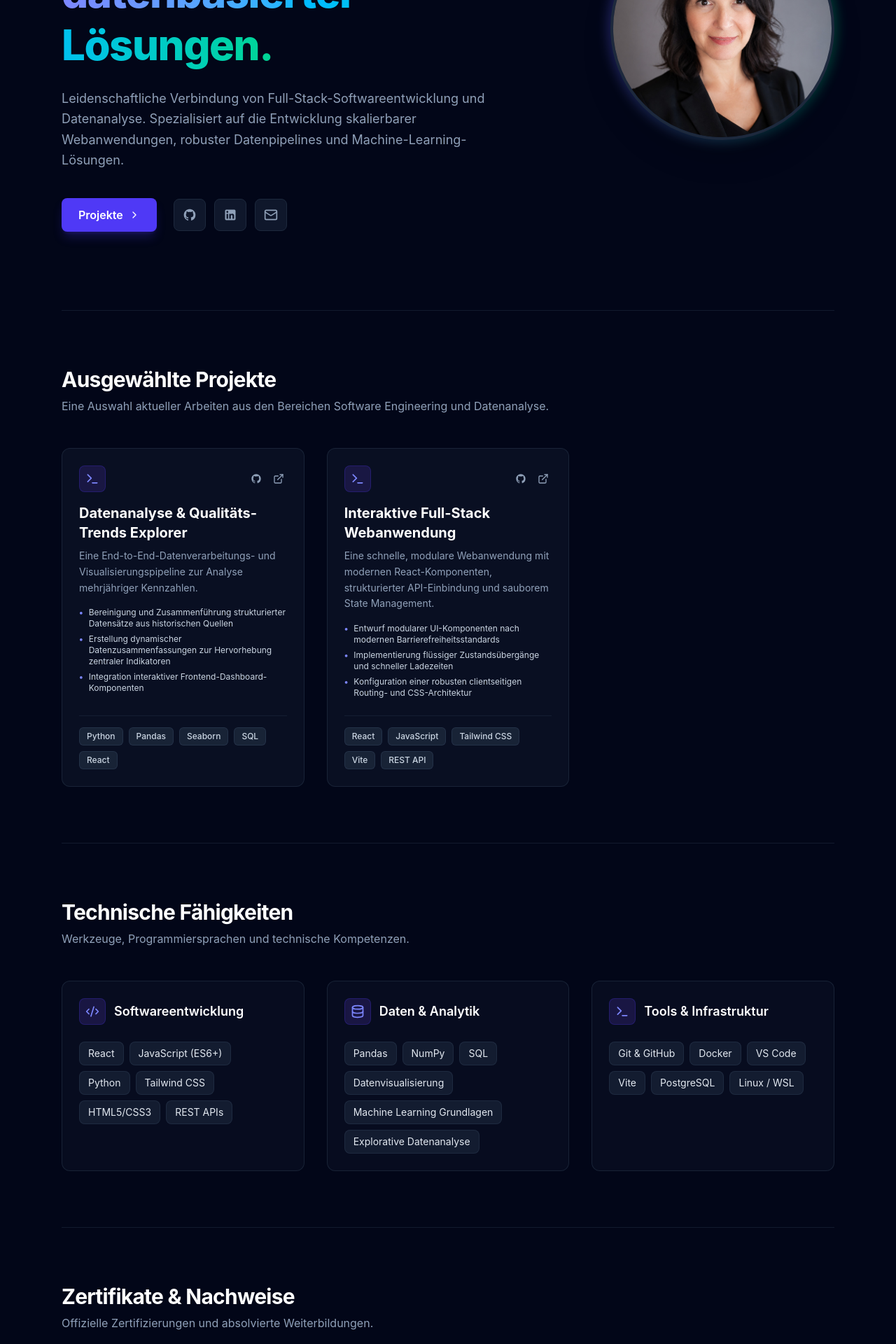
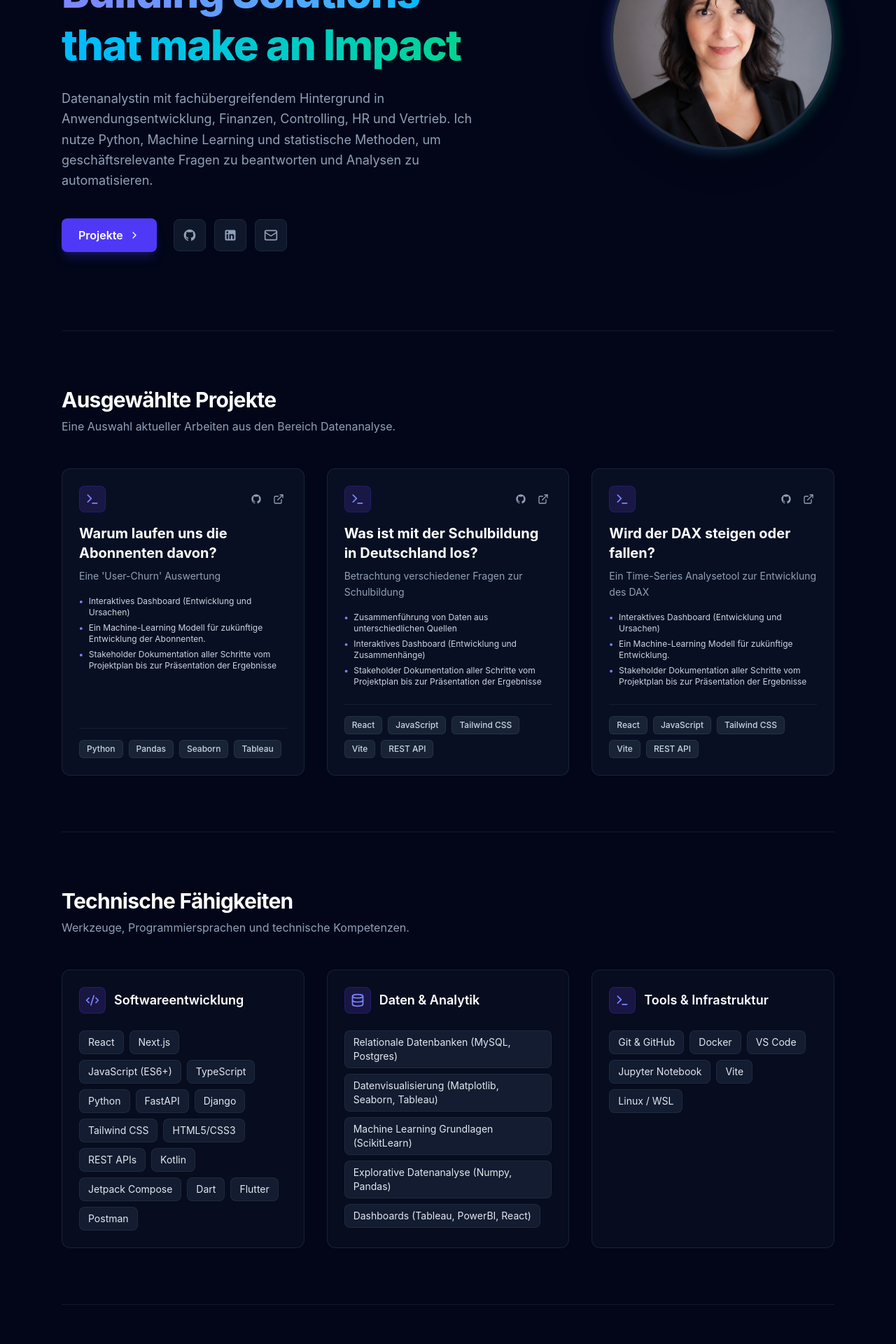
Before and after one commit to birgit2704/data_analysis_and_machine_learning_portfolio_2026, a React (Vite) app: page / in a window 1280 px wide. Shown: the part 460-2380 px from the top of the page at 70% size. Built offline with nearby package versions, Linux system fonts and the light colour scheme.

Commit message:
German content

```diff
--- a/src/App.jsx
+++ b/src/App.jsx
@@ -68,7 +68,7 @@ export default function App() {
             className="flex items-center gap-2 font-bold text-lg text-indigo-400 hover:text-indigo-300 transition-colors"
           >
             <Code2 className="w-6 h-6" />
-            <span>DevPortfolio</span>
+            <span>ML_Portfolio</span>
           </a>
 
           {/* Desktop Navigation & Language Switcher */}
--- a/src/data/portfolioData.js
+++ b/src/data/portfolioData.js
@@ -118,21 +118,21 @@ export const portfolioData = {
     nav: {
       about: "Über mich",
       projects: "Projekte",
-      skills: "Fähigkeiten",
+      skills: "Skills",
       certificates: "Zertifikate",
       contact: "Kontakt",
-      touch: "Kontaktieren",
+      touch: "Email",
     },
     personalInfo: {
-      name: "Software & Data Professional",
-      title: "Software Engineer & Data Analyst",
+      name: "Birgit Bartenschlager",
+      title: "Software Developer & Data Analyst",
       badge: "Offen für neue Projekte & Positionen",
-      heroHeadline: "Entwicklung intelligenter Apps &",
-      heroSubline: "datenbasierter Lösungen.",
-      bio: "Leidenschaftliche Verbindung von Full-Stack-Softwareentwicklung und Datenanalyse. Spezialisiert auf die Entwicklung skalierbarer Webanwendungen, robuster Datenpipelines und Machine-Learning-Lösungen.",
-      email: "contact@example.com",
-      github: "https://github.com",
-      linkedin: "https://linkedin.com",
+      heroHeadline: "Turning Data into Decisions",
+      heroSubline: "Building Solutions that make an Impact",
+      bio: "Datenanalystin mit fachübergreifendem Hintergrund in Anwendungsentwicklung, Finanzen, Controlling, HR und Vertrieb. Ich nutze Python, Machine Learning und statistische Methoden, um geschäftsrelevante Fragen zu beantworten und Analysen zu automatisieren.",
+      email: "birgit.bartenschlager@web.de",
+      github: "https://github.com/birgit2704",
+      linkedin: "https://www.linkedin.com/in/birgit-bartenschlager",
     },
     skillsHeader: {
       title: "Technische Fähigkeiten",
@@ -141,59 +141,77 @@ export const portfolioData = {
     skills: {
       Softwareentwicklung: [
         "React",
+        "Next.js",
         "JavaScript (ES6+)",
+        "TypeScript",
         "Python",
+        "FastAPI",
+        "Django",
         "Tailwind CSS",
         "HTML5/CSS3",
         "REST APIs",
+        "Kotlin",
+        "Jetpack Compose",
+        "Dart",
+        "Flutter",
+        "Postman",
       ],
       "Daten & Analytik": [
-        "Pandas",
-        "NumPy",
-        "SQL",
-        "Datenvisualisierung",
-        "Machine Learning Grundlagen",
-        "Explorative Datenanalyse",
+        "Relationale Datenbanken (MySQL, Postgres)",
+        "Datenvisualisierung (Matplotlib, Seaborn, Tableau)",
+        "Machine Learning Grundlagen (ScikitLearn)",
+        "Explorative Datenanalyse (Numpy, Pandas)",
+        "Dashboards (Tableau, PowerBI, React)",
       ],
       "Tools & Infrastruktur": [
         "Git & GitHub",
         "Docker",
         "VS Code",
+        "Jupyter Notebook",
         "Vite",
-        "PostgreSQL",
         "Linux / WSL",
       ],
     },
     projectsHeader: {
       title: "Ausgewählte Projekte",
-      subtitle:
-        "Eine Auswahl aktueller Arbeiten aus den Bereichen Software Engineering und Datenanalyse.",
+      subtitle: "Eine Auswahl aktueller Arbeiten aus den Bereich Datenanalyse.",
     },
     projects: [
       {
         id: 1,
-        title: "Datenanalyse & Qualitäts-Trends Explorer",
-        description:
-          "Eine End-to-End-Datenverarbeitungs- und Visualisierungspipeline zur Analyse mehrjähriger Kennzahlen.",
-        tags: ["Python", "Pandas", "Seaborn", "SQL", "React"],
+        title: "Warum laufen uns die Abonnenten davon?",
+        description: "Eine 'User-Churn' Auswertung",
+        tags: ["Python", "Pandas", "Seaborn", "Tableau"],
         outcomes: [
-          "Bereinigung und Zusammenführung strukturierter Datensätze aus historischen Quellen",
-          "Erstellung dynamischer Datenzusammenfassungen zur Hervorhebung zentraler Indikatoren",
-          "Integration interaktiver Frontend-Dashboard-Komponenten",
+          "Interaktives Dashboard (Entwicklung und Ursachen)",
+          "Ein Machine-Learning Modell für zukünftige Entwicklung der Abonnenten.",
+          "Stakeholder Dokumentation aller Schritte vom Projektplan bis zur Präsentation der Ergebnisse",
         ],
         githubUrl: "https://github.com",
         liveUrl: "https://example.com",
       },
       {
         id: 2,
-        title: "Interaktive Full-Stack Webanwendung",
-        description:
-          "Eine schnelle, modulare Webanwendung mit modernen React-Komponenten, strukturierter API-Einbindung und sauborem State Management.",
+        title: "Was ist mit der Schulbildung in Deutschland los?",
+        description: "Betrachtung verschiedener Fragen zur Schulbildung",
         tags: ["React", "JavaScript", "Tailwind CSS", "Vite", "REST API"],
         outcomes: [
-          "Entwurf modularer UI-Komponenten nach modernen Barrierefreiheitsstandards",
-          "Implementierung flüssiger Zustandsübergänge und schneller Ladezeiten",
-          "Konfiguration einer robusten clientseitigen Routing- und CSS-Architektur",
+          "Zusammenführung von Daten aus unterschiedlichen Quellen",
+          "Interaktives Dashboard (Entwicklung und Zusammenhänge)",
+          "Stakeholder Dokumentation aller Schritte vom Projektplan bis zur Präsentation der Ergebnisse",
+        ],
+        githubUrl: "https://github.com",
+        liveUrl: "https://example.com",
+      },
+      {
+        id: 3,
+        title: "Wird der DAX steigen oder fallen?",
+        description: "Ein Time-Series Analysetool zur Entwicklung des DAX",
+        tags: ["React", "JavaScript", "Tailwind CSS", "Vite", "REST API"],
+        outcomes: [
+          "Interaktives Dashboard (Entwicklung und Ursachen)",
+          "Ein Machine-Learning Modell für zukünftige Entwicklung.",
+          "Stakeholder Dokumentation aller Schritte vom Projektplan bis zur Präsentation der Ergebnisse",
         ],
         githubUrl: "https://github.com",
         liveUrl: "https://example.com",
@@ -207,7 +225,8 @@ export const portfolioData = {
     },
     certificatesHeader: {
       title: "Zertifikate & Nachweise",
-      subtitle: "Offizielle Zertifizierungen und absolvierte Weiterbildungen.",
+      subtitle:
+        "Eine Auswahl meiner letzten Zertifikate, eine komplette Liste ist auf meiner LinkedIn-Seite zu finden.",
     },
     certificates: [
       {
```
